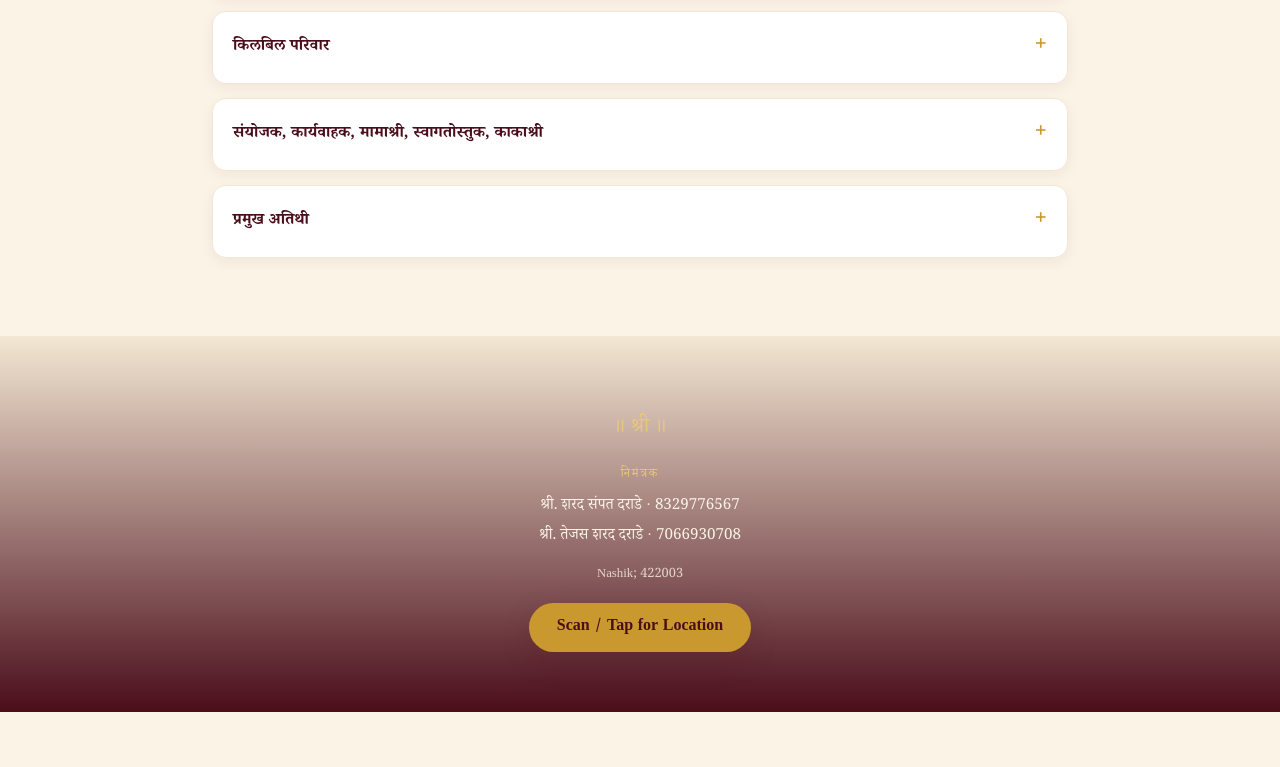
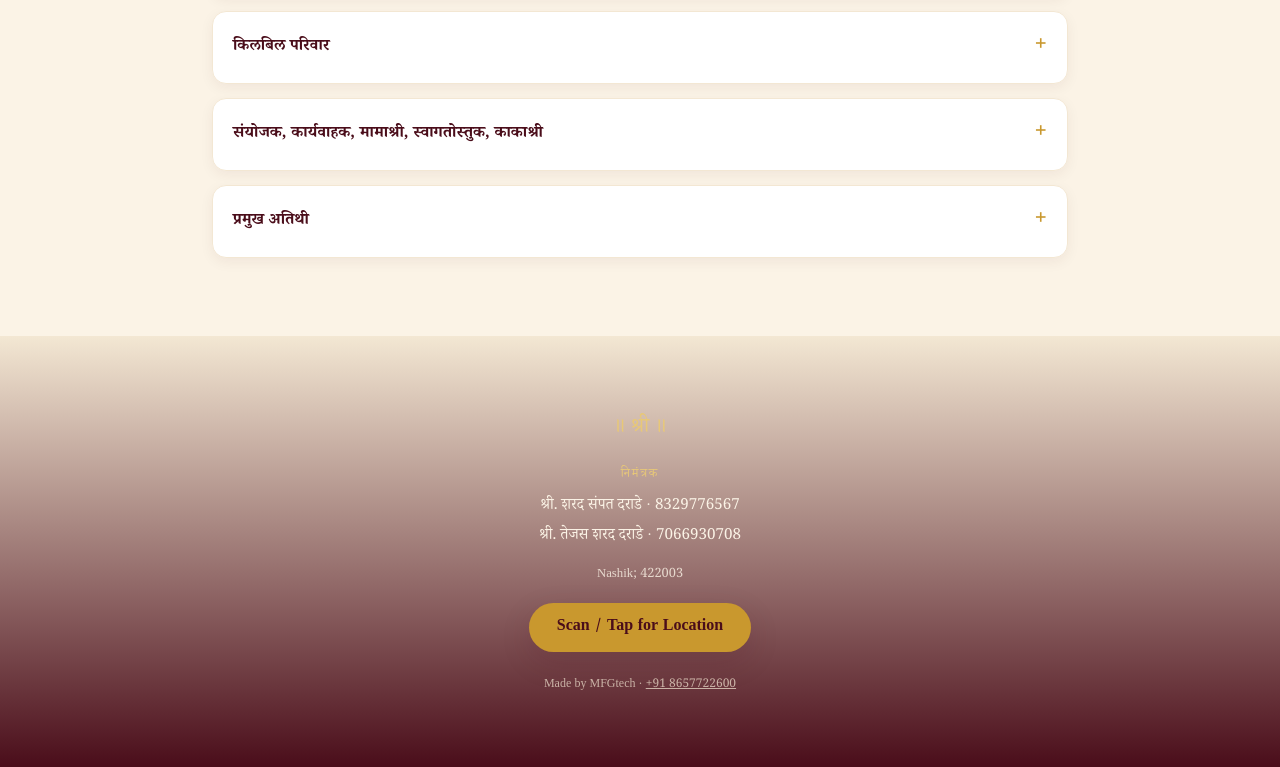
Before and after one commit to mnf-tech/wedding-invitation, a plain HTML site: page index.html in a window 1280 px wide. Shown: the part 3020-3787 px from the top of the page. Before the commit the page ends 3732 px from the top, so only its background shows below. Drawn offline with nearby package versions, Linux system fonts and the light colour scheme; a web font is replaced by a local one.

Commit message:
Update index.html

```diff
--- a/index.html
+++ b/index.html
@@ -265,6 +265,9 @@
   </div>
   <p class="footer-note"> Nashik; 422003</p>
   <a class="cta" href="https://www.google.com/maps/search/?api=1&query=Ramana+Resort+Gangapur+Road+Govardhan+Nashik" target="_blank" rel="noopener">Scan / Tap for Location</a>
+  <p class="footer-credit" style="margin-top:24px; font-size:.75rem; opacity:.7; color:var(--ivory-deep);">
+    Made by MFGtech &middot; <a href="tel:+918657722600" style="color:inherit;">+91 8657722600</a>
+  </p>
 </footer>
 
 <script src="script.js"></script>
```
